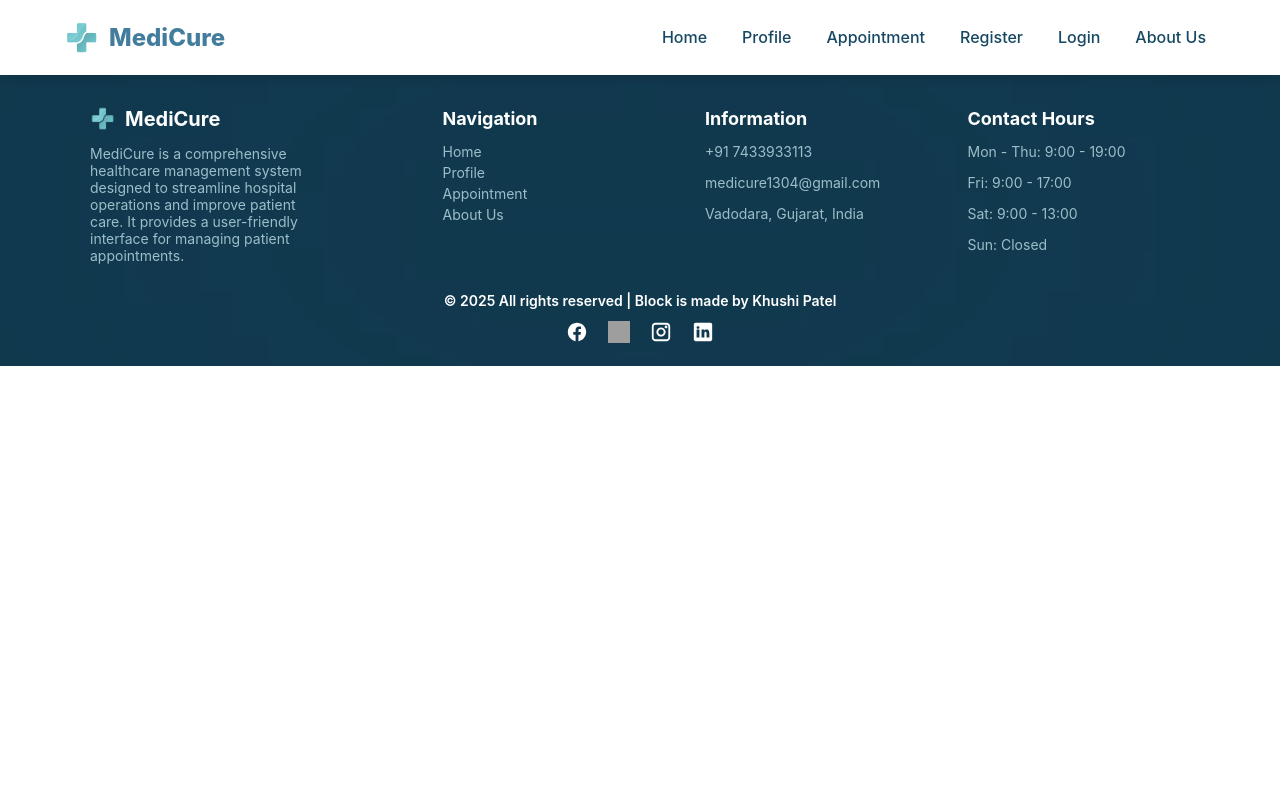
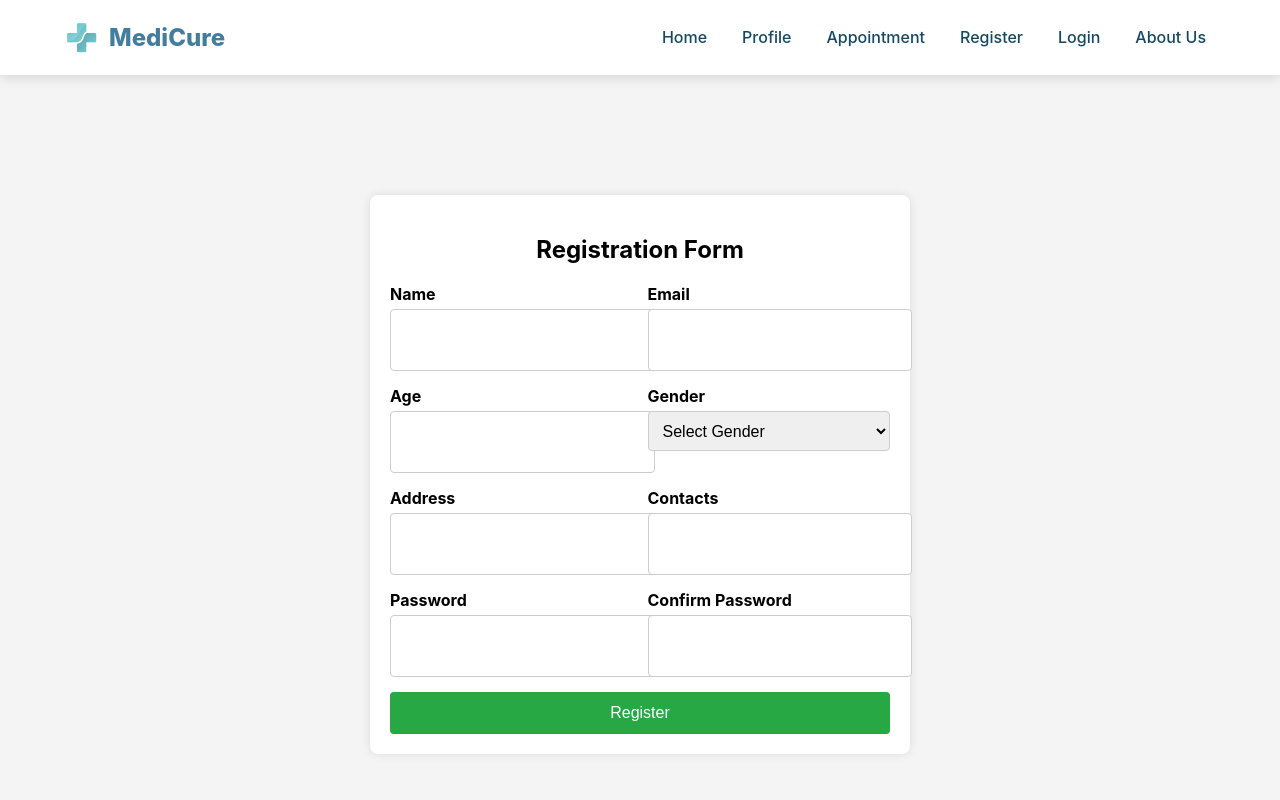
Before and after one commit to Khushi130404/MediRest, a React (Create React App) app: page /register in a window 1280 px wide. Shown: the top 800 px of the page. Built offline with nearby package versions, Linux system fonts and the light colour scheme; grey boxes are pictures that could not be loaded.

Commit message:
Side-fields

```diff
--- a/src/components/RegisterForm.js
+++ b/src/components/RegisterForm.js
@@ -1,11 +1,13 @@
 import React from "react";
 import Navbar from "./Navbar";
 import Footer from "./Footer";
+import Registration from "./Registration";
 
 const RegisterForm = () => {
   return (
     <div>
       <Navbar></Navbar>
+      <Registration></Registration>
       <Footer></Footer>
     </div>
   );
--- a/src/components/Registration.js
+++ b/src/components/Registration.js
@@ -11,23 +11,11 @@ const Registration = () => {
     contacts: "",
     password: "",
     confirmPassword: "",
-    image: null,
   });
-
-  const [imagePreview, setImagePreview] = useState("");
 
   const handleChange = (e) => {
     const { name, value } = e.target;
     setFormData({ ...formData, [name]: value });
-  };
-
-  const handleImageChange = (e) => {
-    const file = e.target.files[0];
-    setFormData({ ...formData, image: file });
-
-    const reader = new FileReader();
-    reader.onload = () => setImagePreview(reader.result);
-    reader.readAsDataURL(file);
   };
 
   const handleSubmit = (e) => {
@@ -44,7 +32,7 @@ const Registration = () => {
     <div className={styles.container}>
       <form className={styles.form} onSubmit={handleSubmit}>
         <h2>Registration Form</h2>
-
+        <div className={styles.formGrid}>
           <div className={styles.formGroup}>
             <label>Name</label>
             <input
@@ -95,7 +83,7 @@ const Registration = () => {
 
           <div className={styles.formGroup}>
             <label>Address</label>
-          <textarea
+            <input
               name="address"
               value={formData.address}
               onChange={handleChange}
@@ -135,17 +123,6 @@ const Registration = () => {
               required
             />
           </div>
-
-        <div className={styles.formGroup}>
-          <label>Upload Image</label>
-          <input type="file" accept="image/*" onChange={handleImageChange} />
-          {imagePreview && (
-            <img
-              src={imagePreview}
-              alt="Preview"
-              className={styles.previewImage}
-            />
-          )}
         </div>
 
         <button type="submit" className={styles.submitButton}>
--- a/src/components/Registration.module.css
+++ b/src/components/Registration.module.css
@@ -11,7 +11,7 @@
   padding: 20px;
   border-radius: 8px;
   box-shadow: 0px 0px 10px rgba(0, 0, 0, 0.1);
-  width: 350px;
+  width: 500px;
 }
 
 h2 {
@@ -19,13 +19,25 @@ h2 {
   margin-bottom: 20px;
 }
 
+.formGrid {
+  display: grid;
+  grid-template-columns: repeat(2, 1fr);
+  gap: 15px;
+}
+
 .formGroup {
-  margin-bottom: 15px;
+  display: flex;
+  flex-direction: column;
+}
+
+.formGroupFull {
+  grid-column: span 2;
+  display: flex;
+  flex-direction: column;
 }
 
 label {
   font-weight: bold;
-  display: block;
   margin-bottom: 5px;
 }
 
@@ -33,9 +45,11 @@ input,
 select,
 textarea {
   width: 100%;
-  padding: 8px;
+  padding: 10px;
   border: 1px solid #ccc;
   border-radius: 4px;
+  font-size: 16px;
+  height: 40px;
 }
 
 textarea {
@@ -43,24 +57,16 @@ textarea {
   height: 60px;
 }
 
-.previewImage {
-  display: block;
-  width: 100px;
-  height: 100px;
-  object-fit: cover;
-  margin-top: 10px;
-  border-radius: 8px;
-}
-
 .submitButton {
   width: 100%;
-  padding: 10px;
+  padding: 12px;
   background-color: #28a745;
   color: white;
   border: none;
   border-radius: 4px;
   font-size: 16px;
   cursor: pointer;
+  margin-top: 15px;
 }
 
 .submitButton:hover {
```
Lines whose indentation alone changed are shown as unchanged.
